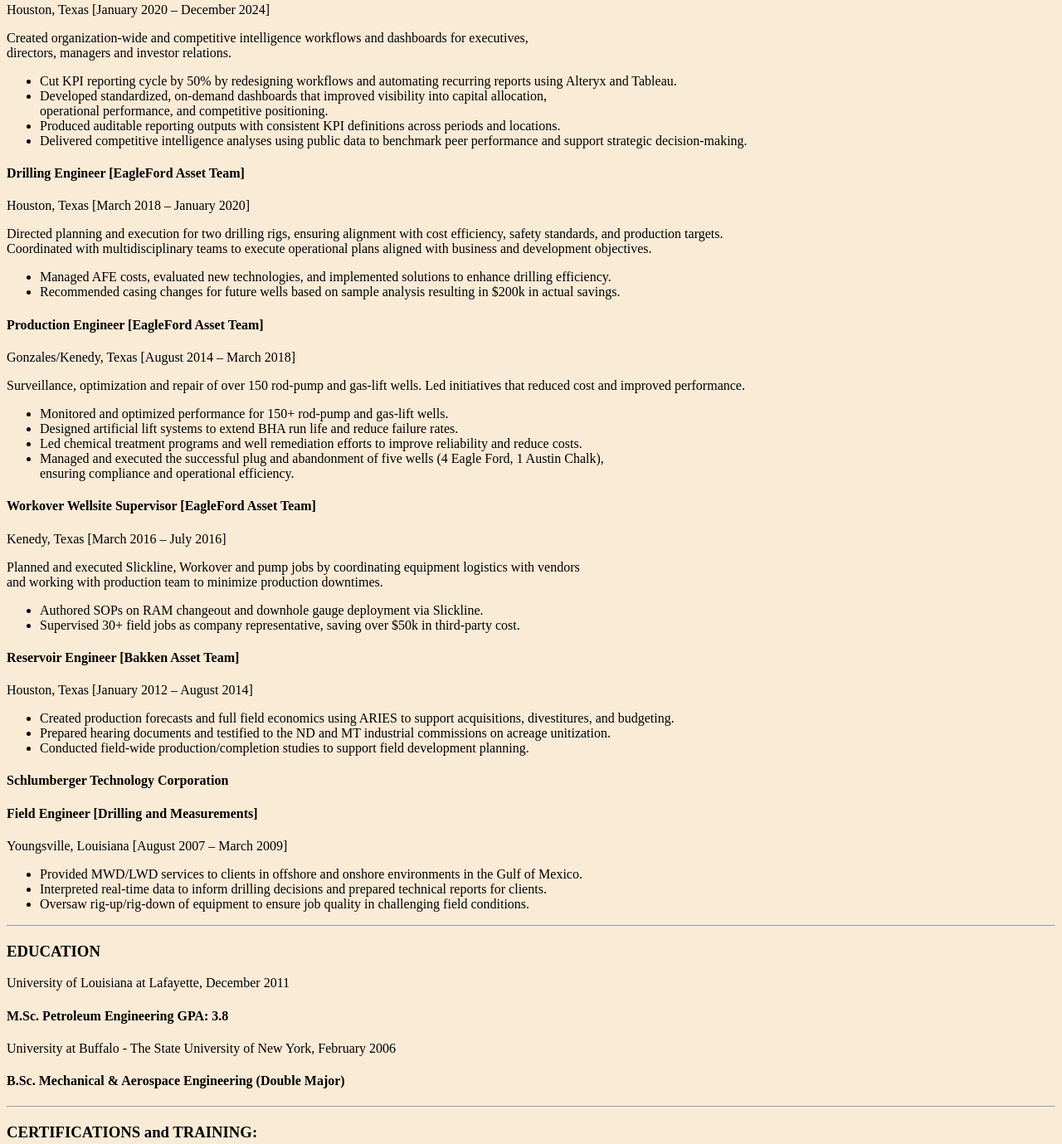
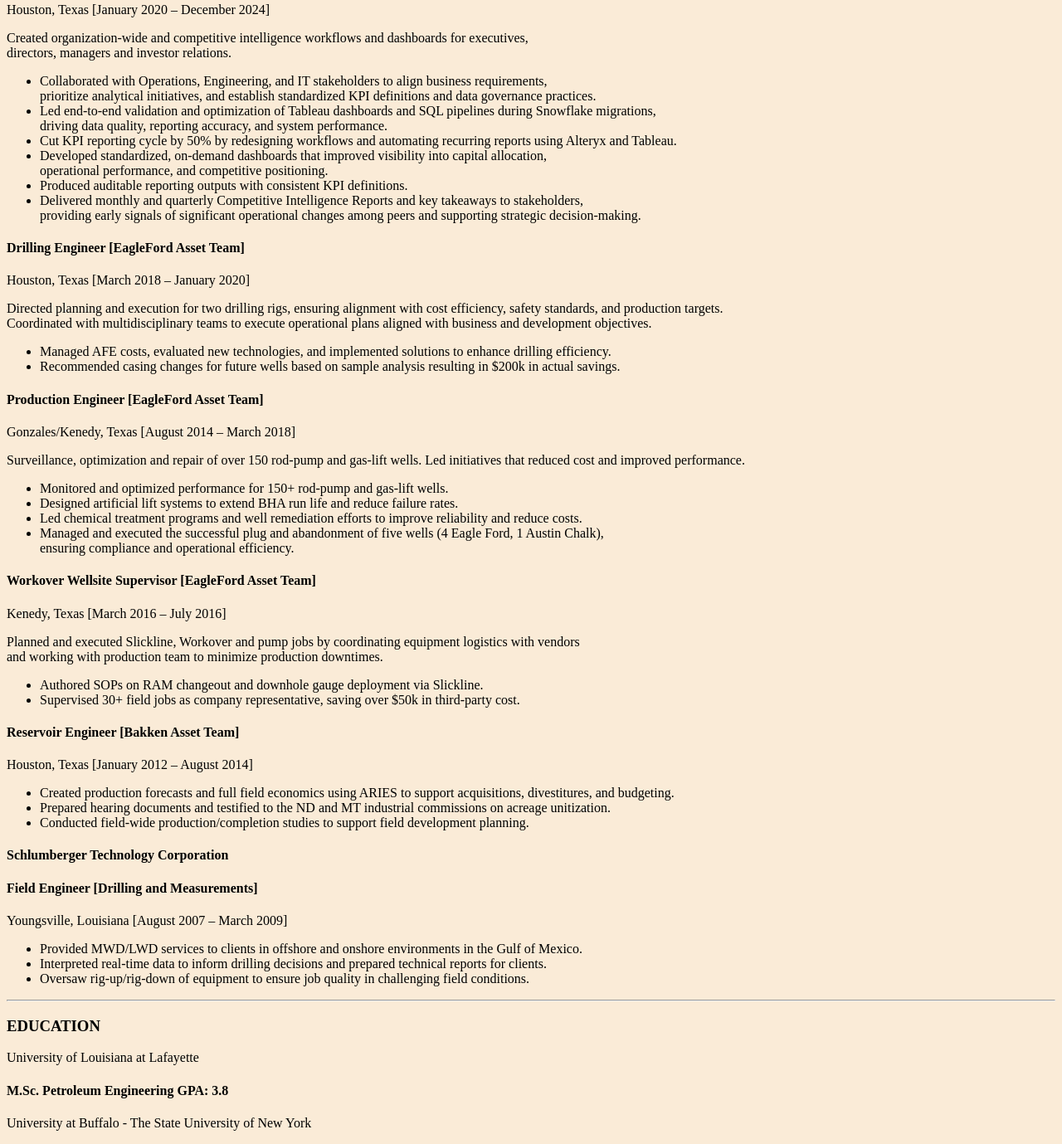
Before and after one commit to sakinrinlo/Resume, a plain HTML site: page index.html in a window 1280 px wide. Shown: the part 1197-2576 px from the top of the page at 83% size. Drawn offline with Linux system fonts and the light colour scheme.

Commit message:
Add files via upload

```diff
--- a/index.html
+++ b/index.html
@@ -46,7 +46,7 @@ https://developer.mozilla.org/en-US/docs/Web/HTML/Element/img#attr-height -->
 
     <p>Across field and corporate environments, I’ve optimized well performance, supported capital planning, <br />
     built competitive intelligence tools, and collaborated with cross-functional teams to enhance operational efficiency. <br />
-    Whether I’m designing Alteryx workflows, modeling economics in ARIES, or analyzing peer strategies, <br />
+    Whether I’m designing Alteryx workflows or analyzing peer strategies, <br />
     my focus is always the same: create clarity, drive value, and enable better decisions.</p>
 
     <p>I’m continuously expanding my skill set through advanced training in data engineering, Snowflake, <br />
@@ -78,15 +78,21 @@ https://developer.mozilla.org/en-US/docs/Web/HTML/Element/img#attr-height -->
        directors, managers and investor relations.
     </p>
     <ul>
+        <li>Collaborated with Operations, Engineering, and IT stakeholders to align business requirements,<br />
+            prioritize analytical initiatives, and establish standardized KPI definitions and data governance practices.
+        </li>
+        <li>Led end-to-end validation and optimization of Tableau dashboards and SQL pipelines during Snowflake migrations,<br />
+            driving data quality, reporting accuracy, and system performance.
+        </li>
         <li>Cut KPI reporting cycle by 50% by redesigning workflows and automating recurring reports
             using Alteryx and Tableau.
         </li>
         <li>Developed standardized, on-demand dashboards that improved visibility into capital allocation,  <br />
             operational performance, and competitive positioning.
         </li>
-        <li>Produced auditable reporting outputs with consistent KPI definitions across periods and locations.</li>
-        <li>Delivered competitive intelligence analyses using public data to benchmark peer performance and
-            support strategic decision-making.
+        <li>Produced auditable reporting outputs with consistent KPI definitions.</li>
+        <li>Delivered monthly and quarterly Competitive Intelligence Reports and key takeaways to stakeholders,<br />
+            providing early signals of significant operational changes among peers and supporting strategic decision-making.
         </li>
     </ul>
 
@@ -146,10 +152,10 @@ https://developer.mozilla.org/en-US/docs/Web/HTML/Element/img#attr-height -->
     <hr>
 
     <h3 class="fs-2xl">EDUCATION</h3>
-    <p>University of Louisiana at Lafayette, December 2011</p>
+    <p>University of Louisiana at Lafayette</p>
     <h4>M.Sc. Petroleum Engineering GPA: 3.8</h4>
 
-    <p>University at Buffalo - The State University of New York, February 2006</p>
+    <p>University at Buffalo - The State University of New York</p>
     <h4>B.Sc. Mechanical & Aerospace Engineering (Double Major)</h4>
 
     <hr>
```
Also changed, not shown: BabaZ-About.html (added, +20 -0 lines).
